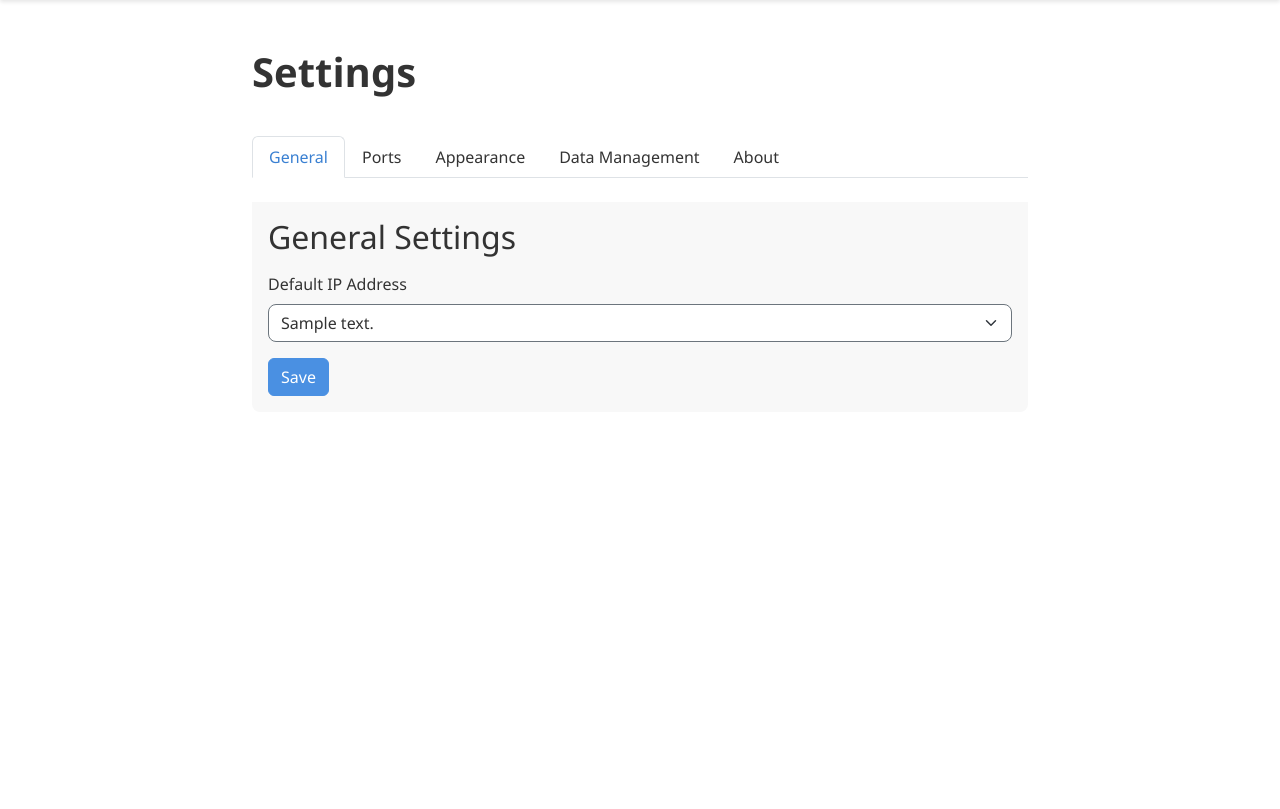
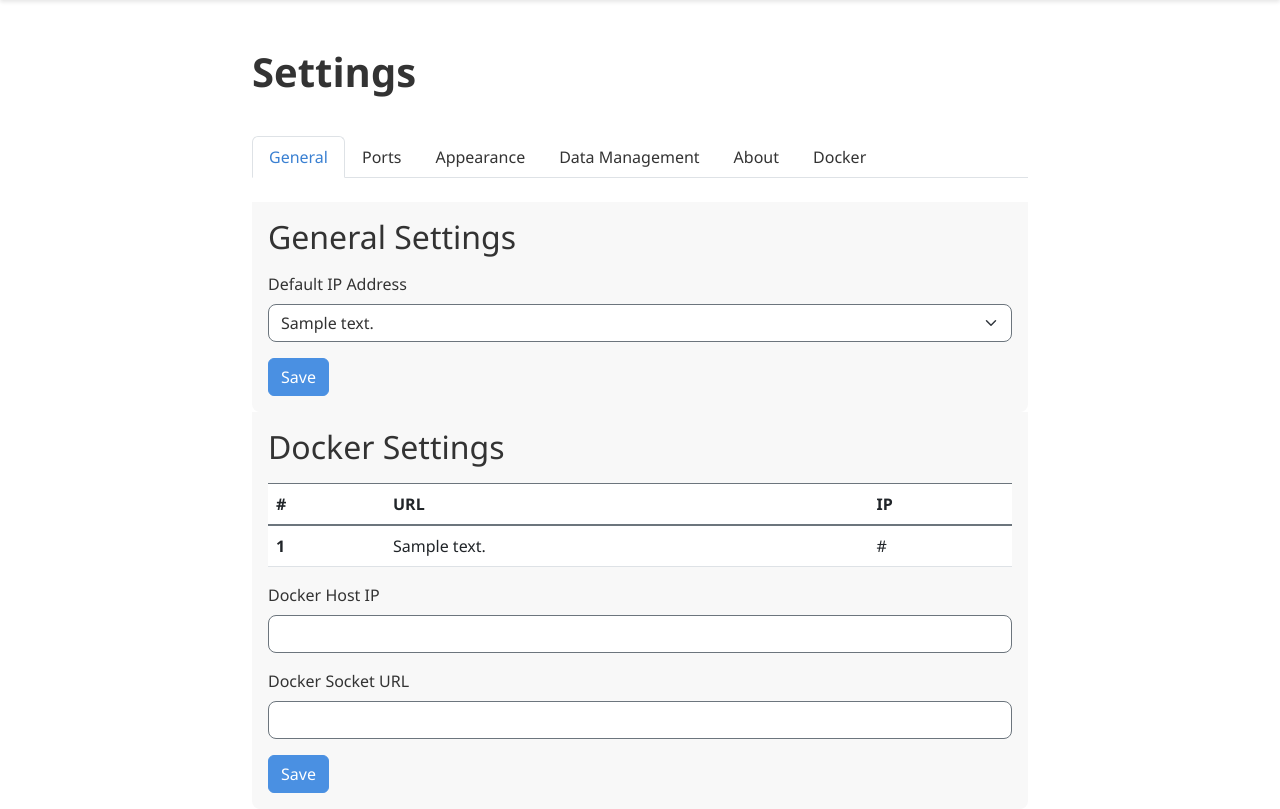
Before and after one commit to need4swede/Portall, a Flask app: page /settings in a window 1280 px wide. Shown: the part 56-865 px from the top of the page. Before the commit the page ends 452 px from the top, so only its background shows below. Run offline with Flask 3, Linux system fonts and the light colour scheme; tables that the repository leaves empty hold one stand-in row (values such as "Sample post"); parts of the project's set-up code (start-up, migrations or seed data) failed here and were passed over; some libraries are stand-ins or nearby versions.

Commit message:
Added Docker socket Setting system

```diff
--- a/static/js/core/settings.js
+++ b/static/js/core/settings.js
@@ -180,6 +180,32 @@ $(document).ready(function () {
             console.error('Error loading port settings:', status, error);
             showNotification('Error loading port settings.', 'error');
         }
+    });
+
+    // Handle docker settings form submission
+    $('#docker-form').submit(function (e) {
+        e.preventDefault();
+        var formData = $(this).serializeArray();
+
+        // Filter out empty values
+        formData = formData.filter(function (item) {
+            return item.value !== "";
+        });
+
+        $.ajax({
+            url: '/docker_settings',
+            method: 'POST',
+            data: $.param(formData),
+            success: function (response) {
+                console.log('Docker settings saved successfully:', response);
+                showNotification('Docker settings saved successfully!');
+
+            },
+            error: function (xhr, status, error) {
+                console.error('Error saving docker settings:', status, error);
+                showNotification('Error saving docker settings: ' + (xhr.responseJSON ? xhr.responseJSON.error : 'Unknown error occurred'), 'error');
+            }
+        });
     });
 
     // Handle port settings form submission
--- a/templates/settings.html
+++ b/templates/settings.html
@@ -35,7 +35,11 @@
         <button class="nav-link" id="about-tab" data-bs-toggle="tab" data-bs-target="#about" type="button" role="tab"
             aria-controls="about" aria-selected="false">About</button>
     </li>
-
+    <!-- Docker Socket -->
+    <li class="nav-item" role="presentation">
+        <button class="nav-link" id="Docker-tab" data-bs-toggle="tab" data-bs-target="#docker" type="button" role="tab"
+            aria-controls="Docker" aria-selected="false">Docker</button>
+    </li>
 </ul>
 
 <!-- Pages -->
@@ -156,6 +160,40 @@
             <button type="submit" class="btn btn-primary">Save</button>
         </form>
     </div>
+    <!-- Docker Settings -->
+    <div class="tab-pane fade show active" id="docker" role="tabpanel" aria-labelledby="docker-tab">
+        <h2>Docker Settings</h2>
+        <table class="table">
+            <thead>
+              <tr>
+                <th scope="col">#</th>
+                <th scope="col">URL</th>
+                <th scope="col">IP</th>
+              </tr>
+            </thead>
+            <tbody>
+            {% for socket in sockets %}
+            <tr>
+                <th scope="row">{{ socket.id }}</th>
+                <td>{{ socket.ip_address }}</td>
+                <td>{{ socket.docker_url }}</td>
+              </tr>
+            {% endfor %}
+            </tbody>
+        </table>
+
+        <form action="/docker_settings" id="docker-form">
+            <div class="mb-3">
+                <label for="docker-ip" class="form-label">Docker Host IP</label>
+                <input type="text" class="form-control" id="docker-ip" name="docker_ip">
+            </div>
+            <div class="mb-3">
+                <label for="docker-url" class="form-label">Docker Socket URL</label>
+                <input type="text" class="form-control" id="docker-url" name="docker_url">
+            </div>
+            <button type="submit" class="btn btn-primary">Save</button>
+        </form>
+    </div>
 
     <!-- Data Management -->
     <div class="tab-pane fade" id="data" role="tabpanel" aria-labelledby="data-tab">
--- a/utils/database/__init__.py
+++ b/utils/database/__init__.py
@@ -3,5 +3,5 @@
 from .db import db, init_db, create_tables
 from .port import Port
 from .setting import Setting
-
-__all__ = ['db', 'init_db', 'create_tables', 'Port', 'Setting']
+from .sockets import Sockets
+__all__ = ['db', 'init_db', 'create_tables', 'Port', 'Setting', "Sockets"]
--- a/utils/routes/settings.py
+++ b/utils/routes/settings.py
@@ -19,7 +19,7 @@ from flask import session                       # For storing session data
 import markdown                                 # For rendering Markdown text
 
 # Local Imports
-from utils.database import db, Port, Setting  # For accessing the database models
+from utils.database import db, Port, Setting, Sockets # For accessing the database models
 
 # Create the blueprint
 settings_bp = Blueprint('settings', __name__)
@@ -72,6 +72,9 @@ def settings():
     # Retrieve unique IP addresses from the database
     ip_addresses = [ip[0] for ip in db.session.query(Port.ip_address).distinct()]
 
+    # Get List of sockets from database
+    sockets = [socket for socket in db.session.query(Sockets)]
+
     # Get the default IP address from settings
     default_ip = Setting.query.filter_by(key='default_ip').first()
     default_ip = default_ip.value if default_ip else ''
@@ -119,7 +122,44 @@ def settings():
     # Render the settings template with all necessary data
     return render_template('settings.html', ip_addresses=ip_addresses, default_ip=default_ip,
                            current_theme=theme, themes=themes, theme=theme, custom_css=custom_css,
-                           version=version)
+                           version=version, sockets=sockets)
+
+@settings_bp.route('/docker_settings', methods=['POST'])
+def docker_settings():
+    """
+    Handle  POST requests for docker settings.
+
+    POST: Update docker settings in the database with values from the form.
+
+    Returns:
+    - For POST: JSON object indicating success or failure of the update operation
+
+    Raises:
+    - Logs any exceptions and returns a 500 error response
+    """
+
+    if request.method == 'POST':
+        try:
+            # Extract Docker settings from form data
+            Docker_Socket = {
+                'docker_ip': request.form.get('docker_ip', '127.0.0.1'),
+                'docker_url': request.form.get('docker_url', 'unix://var/run/docker.sock')
+            }
+
+            app.logger.debug(f"Received Docker Socket: {Docker_Socket}")
+
+            # Create Docker settings in the database
+            DockerSocket = Sockets(ip_address=Docker_Socket['docker_ip'], docker_url=Docker_Socket['docker_url'])
+            db.session.add(DockerSocket)
+
+            db.session.commit()
+            app.logger.info("Docker settings updated successfully")
+            return jsonify({'success': True, 'message': 'Docker settings updated successfully'})
+        except Exception as e:
+            db.session.rollback()
+            app.logger.error(f"Error saving Docker settings: {str(e)}", exc_info=True)
+            return jsonify({'success': False, 'error': str(e)}), 500
+
 
 @settings_bp.route('/port_settings', methods=['GET', 'POST'])
 def port_settings():
```
Also changed, not shown: utils/database/sockets.py (added, +8 -0 lines), utils/docker/socket.py (+10 -11 lines).
